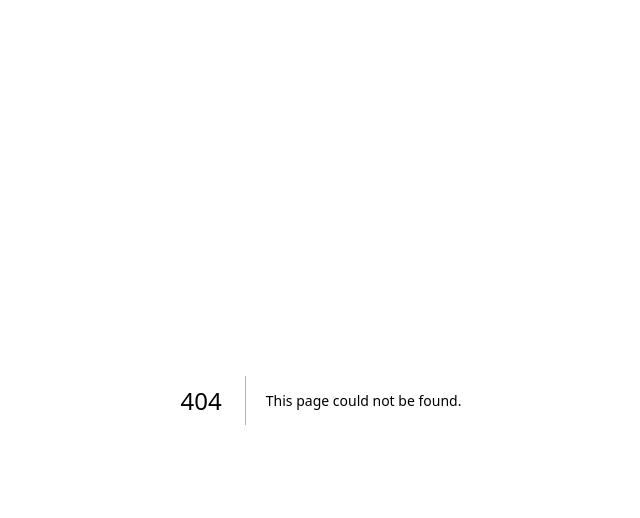
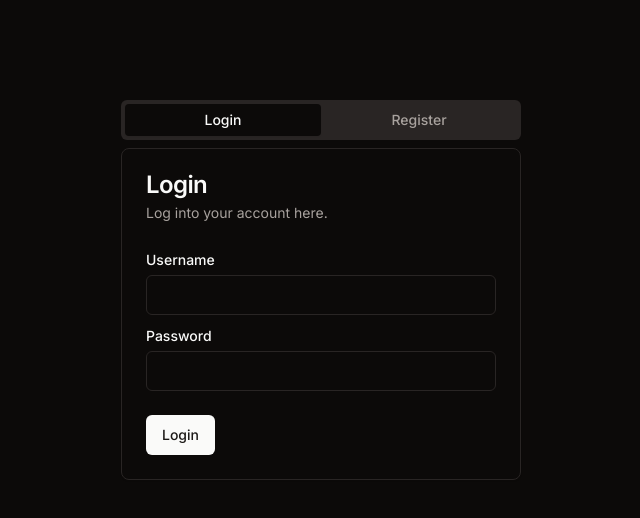
Before and after one commit to bidzanaaron/NextChat, a Next.js app: page /auth in a window 1280 px wide. Before the commit this address had no page. Shown: the top 518 px of the page, without its empty margins (319-959 px from the left). Built offline with nearby package versions, Linux system fonts and the light colour scheme.

Commit message:
add auth page

```diff
--- a/package.json
+++ b/package.json
@@ -9,7 +9,9 @@
     "lint": "next lint"
   },
   "dependencies": {
+    "@radix-ui/react-label": "^2.0.2",
     "@radix-ui/react-slot": "^1.0.2",
+    "@radix-ui/react-tabs": "^1.0.4",
     "class-variance-authority": "^0.7.0",
     "clsx": "^2.1.0",
     "lucide-react": "^0.364.0",
--- /dev/null
+++ b/src/app/(auth)/auth/page.tsx
@@ -0,0 +1,83 @@
+import { Button } from "@/components/ui/button";
+import {
+    Card,
+    CardContent,
+    CardDescription,
+    CardFooter,
+    CardHeader,
+    CardTitle,
+} from "@/components/ui/card";
+import { Input } from "@/components/ui/input";
+import { Label } from "@/components/ui/label";
+import { Tabs, TabsContent, TabsList, TabsTrigger } from "@/components/ui/tabs";
+
+export default function Auth() {
+  return (
+    <div className="w-full flex mt-[100px] justify-center">
+      <Tabs defaultValue="login" className="w-[400px]">
+        <TabsList className="grid w-full grid-cols-2">
+          <TabsTrigger value="login">Login</TabsTrigger>
+          <TabsTrigger value="register">Register</TabsTrigger>
+        </TabsList>
+        <TabsContent value="login">
+          <Card>
+            <CardHeader>
+              <CardTitle>Login</CardTitle>
+              <CardDescription>Log into your account here.</CardDescription>
+            </CardHeader>
+            <CardContent className="space-y-2">
+              <div className="space-y-1">
+                <Label htmlFor="username">Username</Label>
+                <Input id="username" />
+              </div>
+              <div className="space-y-1">
+                <Label htmlFor="password">Password</Label>
+                <Input id="password" type="password" />
+              </div>
+            </CardContent>
+            <CardFooter>
+              <Button>Login</Button>
+            </CardFooter>
+          </Card>
+        </TabsContent>
+        <TabsContent value="register">
+          <Card>
+            <CardHeader>
+              <CardTitle>Register</CardTitle>
+              <CardDescription>Create a new account here.</CardDescription>
+            </CardHeader>
+            <CardContent className="space-y-2">
+              <div className="space-y-1">
+                <Label htmlFor="firstname">Firstname</Label>
+                <Input id="firstname" />
+              </div>
+              <div className="space-y-1">
+                <Label htmlFor="lastname">Lastname</Label>
+                <Input id="lastname" />
+              </div>
+              <div className="space-y-1">
+                <Label htmlFor="email">Email</Label>
+                <Input id="email" type="email" />
+              </div>
+              <div className="space-y-1">
+                <Label htmlFor="username">Username</Label>
+                <Input id="username" />
+              </div>
+              <div className="space-y-1">
+                <Label htmlFor="password">Password</Label>
+                <Input id="password" type="password" />
+              </div>
+              <div className="space-y-1">
+                <Label htmlFor="repeatPassword">Repeat Password</Label>
+                <Input id="repeatPassword" type="password" />
+              </div>
+            </CardContent>
+            <CardFooter>
+              <Button>Register</Button>
+            </CardFooter>
+          </Card>
+        </TabsContent>
+      </Tabs>
+    </div>
+  );
+}
--- a/src/app/page.tsx
+++ b/src/app/page.tsx
@@ -1,5 +1,6 @@
 import { Button } from "@/components/ui/button";
 import { ArrowRight } from "lucide-react";
+import Link from "next/link";
 
 export default function Home() {
   return (
@@ -7,9 +8,11 @@
       <h1 className="text-3xl font-bold">NextChat</h1>
       <p className="mt-1">Your go-to chat application.</p>
       <div className="actions mt-7">
-        <Button>
-          Join Us <ArrowRight size={20} className="ms-2 h-6 w-6" />
-        </Button>
+        <Link href={"/auth"}>
+          <Button>
+            Join Us <ArrowRight size={20} className="ms-2 h-6 w-6" />
+          </Button>
+        </Link>
       </div>
     </div>
   );
--- /dev/null
+++ b/src/components/ui/card.tsx
@@ -0,0 +1,79 @@
+import * as React from "react"
+
+import { cn } from "@/lib/utils"
+
+const Card = React.forwardRef<
+  HTMLDivElement,
+  React.HTMLAttributes<HTMLDivElement>
+>(({ className, ...props }, ref) => (
+  <div
+    ref={ref}
+    className={cn(
+      "rounded-lg border bg-card text-card-foreground shadow-sm",
+      className
+    )}
+    {...props}
+  />
+))
+Card.displayName = "Card"
+
+const CardHeader = React.forwardRef<
+  HTMLDivElement,
+  React.HTMLAttributes<HTMLDivElement>
+>(({ className, ...props }, ref) => (
+  <div
+    ref={ref}
+    className={cn("flex flex-col space-y-1.5 p-6", className)}
+    {...props}
+  />
+))
+CardHeader.displayName = "CardHeader"
+
+const CardTitle = React.forwardRef<
+  HTMLParagraphElement,
+  React.HTMLAttributes<HTMLHeadingElement>
+>(({ className, ...props }, ref) => (
+  <h3
+    ref={ref}
+    className={cn(
+      "text-2xl font-semibold leading-none tracking-tight",
+      className
+    )}
+    {...props}
+  />
+))
+CardTitle.displayName = "CardTitle"
+
+const CardDescription = React.forwardRef<
+  HTMLParagraphElement,
+  React.HTMLAttributes<HTMLParagraphElement>
+>(({ className, ...props }, ref) => (
+  <p
+    ref={ref}
+    className={cn("text-sm text-muted-foreground", className)}
+    {...props}
+  />
+))
+CardDescription.displayName = "CardDescription"
+
+const CardContent = React.forwardRef<
+  HTMLDivElement,
+  React.HTMLAttributes<HTMLDivElement>
+>(({ className, ...props }, ref) => (
+  <div ref={ref} className={cn("p-6 pt-0", className)} {...props} />
+))
+CardContent.displayName = "CardContent"
+
+const CardFooter = React.forwardRef<
+  HTMLDivElement,
+  React.HTMLAttributes<HTMLDivElement>
+>(({ className, ...props }, ref) => (
+  <div
+    ref={ref}
+    className={cn("flex items-center p-6 pt-0", className)}
+    {...props}
+  />
+))
+CardFooter.displayName = "CardFooter"
+
+export { Card, CardHeader, CardFooter, CardTitle, CardDescription, CardContent }
--- /dev/null
+++ b/src/components/ui/input.tsx
@@ -0,0 +1,25 @@
+import * as React from "react"
+
+import { cn } from "@/lib/utils"
+
+export interface InputProps
+  extends React.InputHTMLAttributes<HTMLInputElement> {}
+
+const Input = React.forwardRef<HTMLInputElement, InputProps>(
+  ({ className, type, ...props }, ref) => {
+    return (
+      <input
+        type={type}
+        className={cn(
+          "flex h-10 w-full rounded-md border border-input bg-background px-3 py-2 text-sm ring-offset-background file:border-0 file:bg-transparent file:text-sm file:font-medium placeholder:text-muted-foreground focus-visible:outline-none focus-visible:ring-2 focus-visible:ring-ring focus-visible:ring-offset-2 disabled:cursor-not-allowed disabled:opacity-50",
+          className
+        )}
+        ref={ref}
+        {...props}
+      />
+    )
+  }
+)
+Input.displayName = "Input"
+
+export { Input }
--- /dev/null
+++ b/src/components/ui/label.tsx
@@ -0,0 +1,26 @@
+"use client"
+
+import * as React from "react"
+import * as LabelPrimitive from "@radix-ui/react-label"
+import { cva, type VariantProps } from "class-variance-authority"
+
+import { cn } from "@/lib/utils"
+
+const labelVariants = cva(
+  "text-sm font-medium leading-none peer-disabled:cursor-not-allowed peer-disabled:opacity-70"
+)
+
+const Label = React.forwardRef<
+  React.ElementRef<typeof LabelPrimitive.Root>,
+  React.ComponentPropsWithoutRef<typeof LabelPrimitive.Root> &
+    VariantProps<typeof labelVariants>
+>(({ className, ...props }, ref) => (
+  <LabelPrimitive.Root
+    ref={ref}
+    className={cn(labelVariants(), className)}
+    {...props}
+  />
+))
+Label.displayName = LabelPrimitive.Root.displayName
+
+export { Label }
--- /dev/null
+++ b/src/components/ui/tabs.tsx
@@ -0,0 +1,55 @@
+"use client"
+
+import * as React from "react"
+import * as TabsPrimitive from "@radix-ui/react-tabs"
+
+import { cn } from "@/lib/utils"
+
+const Tabs = TabsPrimitive.Root
+
+const TabsList = React.forwardRef<
+  React.ElementRef<typeof TabsPrimitive.List>,
+  React.ComponentPropsWithoutRef<typeof TabsPrimitive.List>
+>(({ className, ...props }, ref) => (
+  <TabsPrimitive.List
+    ref={ref}
+    className={cn(
+      "inline-flex h-10 items-center justify-center rounded-md bg-muted p-1 text-muted-foreground",
+      className
+    )}
+    {...props}
+  />
+))
+TabsList.displayName = TabsPrimitive.List.displayName
+
+const TabsTrigger = React.forwardRef<
+  React.ElementRef<typeof TabsPrimitive.Trigger>,
+  React.ComponentPropsWithoutRef<typeof TabsPrimitive.Trigger>
+>(({ className, ...props }, ref) => (
+  <TabsPrimitive.Trigger
+    ref={ref}
+    className={cn(
+      "inline-flex items-center justify-center whitespace-nowrap rounded-sm px-3 py-1.5 text-sm font-medium ring-offset-background transition-all focus-visible:outline-none focus-visible:ring-2 focus-visible:ring-ring focus-visible:ring-offset-2 disabled:pointer-events-none disabled:opacity-50 data-[state=active]:bg-background data-[state=active]:text-foreground data-[state=active]:shadow-sm",
+      className
+    )}
+    {...props}
+  />
+))
+TabsTrigger.displayName = TabsPrimitive.Trigger.displayName
+
+const TabsContent = React.forwardRef<
+  React.ElementRef<typeof TabsPrimitive.Content>,
+  React.ComponentPropsWithoutRef<typeof TabsPrimitive.Content>
+>(({ className, ...props }, ref) => (
+  <TabsPrimitive.Content
+    ref={ref}
+    className={cn(
+      "mt-2 ring-offset-background focus-visible:outline-none focus-visible:ring-2 focus-visible:ring-ring focus-visible:ring-offset-2",
+      className
+    )}
+    {...props}
+  />
+))
+TabsContent.displayName = TabsPrimitive.Content.displayName
+
+export { Tabs, TabsList, TabsTrigger, TabsContent }
```
Also changed, not shown: 1 other file (tests, documents, lock files or other folders).
